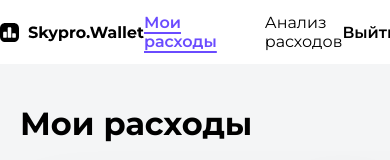
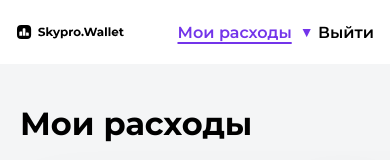
Before and after one commit to Statika3k/skypro-wallet, a React (Vite) app: page / in a window 390 px wide. Shown: the top 160 px of the page. Built offline with nearby package versions, Linux system fonts and the light colour scheme; no server answers; sample sign-in values are in the browser's storage.

Commit message:
добавил адаптив для мобилки в хедер

```diff
--- a/src/components/Header/Header.jsx
+++ b/src/components/Header/Header.jsx
@@ -1,3 +1,4 @@
+import { useState, useEffect } from "react";
 import { useLocation, useNavigate } from "react-router-dom";
 import {
   Container,
@@ -6,22 +7,38 @@ import {
   LogoutButton,
   NavLink,
   StyledHeader,
+  MobileCurrentPage,
+  MobileMenuButton,
+  MobileMenuDropdown,
+  MobileMenuItem,
 } from "./Header.styled";
 
 export default function Header() {
   const location = useLocation();
   const navigate = useNavigate();
+  const [isMobileMenuOpen, setIsMobileMenuOpen] = useState(false);
+
   const isAuthPage =
     location.pathname === "/login" || location.pathname === "/register";
+
+  const getPageTitle = () => {
+    if (location.pathname === "/") return "Мои расходы";
+    if (location.pathname === "/analytics") return "Анализ расходов";
+    if (location.pathname === "/add-expense") return "Новый расход";
+    return "Меню";
+  };
 
   const handleLogout = () => {
     localStorage.removeItem("token");
     localStorage.removeItem("isAuth");
     localStorage.removeItem("userLogin");
     localStorage.removeItem("userName");
-
     navigate("/login", { replace: true });
   };
+
+  useEffect(() => {
+    setIsMobileMenuOpen(false);
+  }, [location.pathname]);
 
   return (
     <StyledHeader>
@@ -32,17 +49,47 @@ export default function Header() {
 
         {!isAuthPage && (
           <>
-            <HeaderNav className="header_actions _active">
+            {/* Десктопная навигация */}
+            <HeaderNav>
               <NavLink to="/" $active={location.pathname === "/"}>
                 Мои расходы
               </NavLink>
-              <NavLink
-                to="/analytics"
-                $active={location.pathname === "/analytics"}
-              >
+              <NavLink to="/analytics" $active={location.pathname === "/analytics"}>
                 Анализ расходов
               </NavLink>
             </HeaderNav>
+
+            {/* Мобильное название */}
+            <MobileCurrentPage>
+              <span className="mobile-page-title">{getPageTitle()}</span>
+              <MobileMenuButton
+                onClick={() => setIsMobileMenuOpen(!isMobileMenuOpen)}
+                aria-label="Открыть меню"
+              >
+                ▼
+              </MobileMenuButton>
+            </MobileCurrentPage>
+
+            {/* Выпадающее меню */}
+            {isMobileMenuOpen && (
+              <MobileMenuDropdown>
+                <MobileMenuItem to="/" $active={location.pathname === "/"}>
+                  Мои расходы
+                </MobileMenuItem>
+                <MobileMenuItem
+                  to="/add-expense"
+                  $active={location.pathname === "/add-expense"}
+                >
+                  Новый расход
+                </MobileMenuItem>
+                <MobileMenuItem
+                  to="/analytics"
+                  $active={location.pathname === "/analytics"}
+                >
+                  Анализ расходов
+                </MobileMenuItem>
+              </MobileMenuDropdown>
+            )}
 
             <LogoutButton onClick={handleLogout}>Выйти</LogoutButton>
           </>
--- a/src/components/Header/Header.styled.js
+++ b/src/components/Header/Header.styled.js
@@ -12,27 +12,118 @@ export const Container = styled.div`
   align-items: center;
   height: 100%;
   width: 100%;
-  justify-content: space-between;
   max-width: 1200px;
   margin: 0 auto;
+  padding: 0 16px;
+  justify-content: space-between; /* ← вернули */
 `;
 
 export const HeaderLogo = styled.div`
   img {
     display: block;
+    width: 109px;
+    height: 14px;
+    object-fit: contain;
+  }
+
+  /* Отступ между логотипом и навигацией на десктопе */
+  margin-right: 48px;
+
+  @media (max-width: 768px) {
+    margin-right: 0; /* на мобилке — без отступа (он будет у MobileCurrentPage) */
   }
 `;
 
+// Десктопная навигация
 export const HeaderNav = styled.div`
   display: flex;
   gap: 48px;
+
+  @media (max-width: 768px) {
+    display: none;
+  }
 `;
 
-export const HeaderActions = styled.div`
+// Мобильное название
+export const MobileCurrentPage = styled.div`
+  display: none;
+  align-items: center;
+  gap: 8px;
+  font-size: 16px;
+  font-weight: 600;
+  color: #7334EA;
+  white-space: nowrap;
+  flex-shrink: 1;
+  min-width: 0;
+  max-width: calc(100% - 120px);
+
+  .mobile-page-title {
+    text-decoration: underline;
+    text-decoration-color: #7334EA;
+    text-decoration-thickness: 2px;
+    text-underline-offset: 4px;
+  }
+
+  @media (max-width: 768px) {
+    display: flex;
+    margin-left: 48px;
+  }
+`;
+
+export const MobileMenuButton = styled.button`
+  background: none;
+  border: none;
+  font-size: 14px;
+  cursor: pointer;
+  color: #7334EA;
+  padding: 0;
+`;
+
+export const MobileMenuDropdown = styled.div`
+  display: none;
+
+  @media (max-width: 768px) {
+    display: flex;
+    flex-direction: column;
+    gap: 10px;
+    position: absolute;
+    top: 64px;
+    right: 16px;
+    background: #ffffff;
+    padding: 12px;
+    border-radius: 12px;
+    box-shadow: 0 4px 12px rgba(0, 0, 0, 0.1);
+    z-index: 100;
+    min-width: 160px;
+  }
+`;
+
+export const MobileMenuItem = styled(Link)`
+  text-decoration: none;
+  padding: 7px 14px;
+  border-radius: 24px;
+  font-size: 16px;
+  font-weight: 500;
+  cursor: pointer;
   display: flex;
   align-items: center;
-  gap: 24px;
-  padding-right: 120px;
+  justify-content: center;
+  min-height: 26px;
+  white-space: nowrap;
+
+  background-color: #F4F5F6;
+  color: #000000;
+
+  ${({ $active }) =>
+    $active &&
+    `
+      background-color: #F1EBFD;
+      color: #7334EA;
+    `}
+
+  &:hover {
+    opacity: 0.9;
+  }
 `;
 
 export const NavLink = styled(Link)`
@@ -45,14 +136,15 @@ export const NavLink = styled(Link)`
   ${({ $active }) =>
     $active &&
     `
-      color: #6A4BFF;
+      color: #7334EA;
       text-decoration: underline;
+      text-decoration-color: #7334EA;
       text-decoration-thickness: 2px;
       text-underline-offset: 4px;
     `}
 
   &:hover:not([data-active='true']) {
-    color: #6A4BFF;
+    color: #7334EA;
     font-weight: 600;
   }
 `;
@@ -68,6 +160,6 @@ export const LogoutButton = styled.button`
   padding: 0;
 
   &:hover {
-    color: #6a4bff;
+    color: #7334EA;
   }
 `;
```
